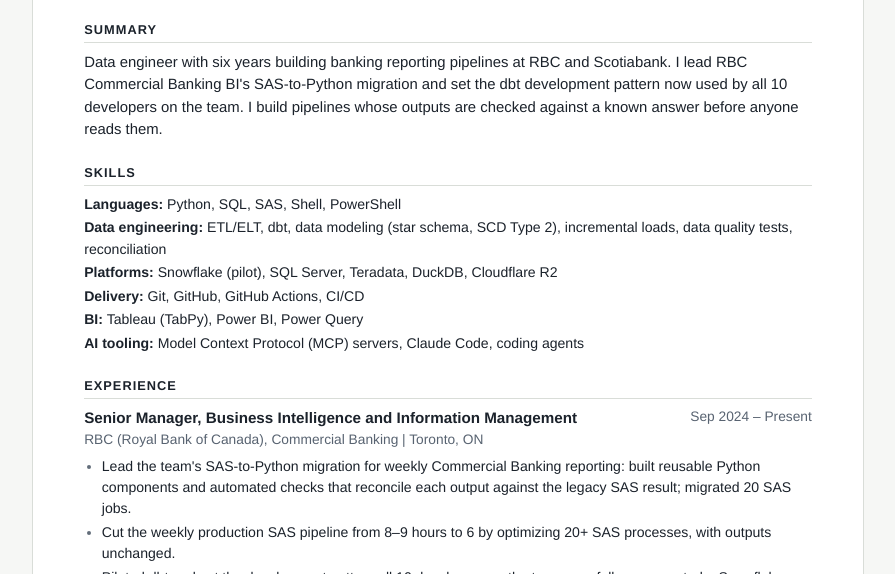
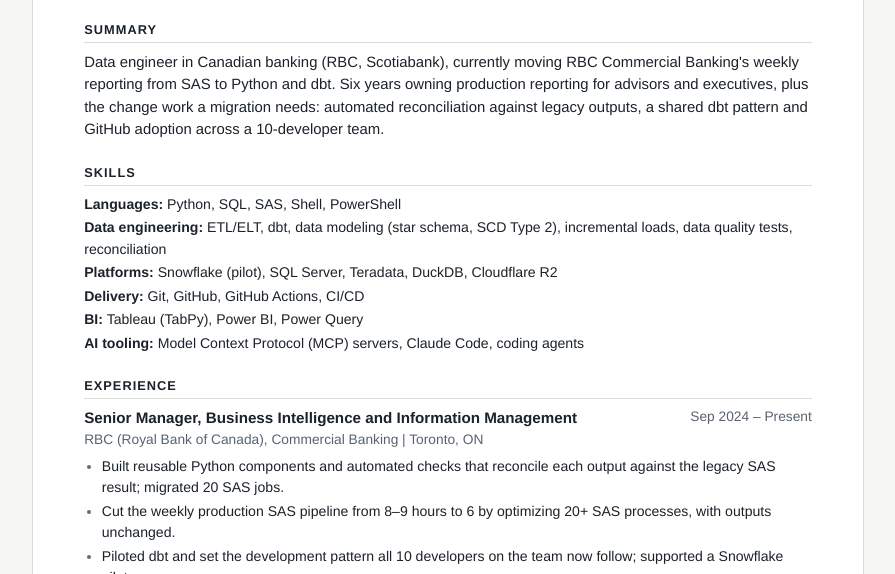
Before and after one commit to welkincz/charliebuild, a website: page resume/index.html in a window 1280 px wide. Shown: the part 226-800 px from the top of the page, without its empty margins (192-1087 px from the left). Drawn offline with Linux system fonts and the light colour scheme.

Commit message:
Lead the résumé summary with the SAS-to-Python migration angle
The summary now states domain, current work and the change-management
side of the migration instead of repeating the first RBC bullet, which
keeps only the mechanics.

Co-Authored-By: Claude Opus 5.5 <noreply@anthropic.com>

```diff
--- a/resume/index.html
+++ b/resume/index.html
@@ -133,7 +133,7 @@
 
   <section aria-labelledby="summary">
     <h2 id="summary">Summary</h2>
-    <p class="summary">Data engineer with six years building banking reporting pipelines at RBC and Scotiabank. I lead RBC Commercial Banking BI's SAS-to-Python migration and set the dbt development pattern now used by all 10 developers on the team. I build pipelines whose outputs are checked against a known answer before anyone reads them.</p>
+    <p class="summary">Data engineer in Canadian banking (RBC, Scotiabank), currently moving RBC Commercial Banking's weekly reporting from SAS to Python and dbt. Six years owning production reporting for advisors and executives, plus the change work a migration needs: automated reconciliation against legacy outputs, a shared dbt pattern and GitHub adoption across a 10-developer team.</p>
   </section>
 
   <section aria-labelledby="skills">
@@ -158,7 +158,7 @@
       </div>
       <p class="org">RBC (Royal Bank of Canada), Commercial Banking | Toronto, ON</p>
       <ul>
-        <li>Lead the team's SAS-to-Python migration for weekly Commercial Banking reporting: built reusable Python components and automated checks that reconcile each output against the legacy SAS result; migrated 20 SAS jobs.</li>
+        <li>Built reusable Python components and automated checks that reconcile each output against the legacy SAS result; migrated 20 SAS jobs.</li>
         <li>Cut the weekly production SAS pipeline from 8–9 hours to 6 by optimizing 20+ SAS processes, with outputs unchanged.</li>
         <li>Piloted dbt and set the development pattern all 10 developers on the team now follow; supported a Snowflake pilot.</li>
         <li>Own activity reporting for all Commercial Banking lines, from requirements to advisor metrics and executive rollups.</li>
```
Also changed, not shown: 1 other file.
